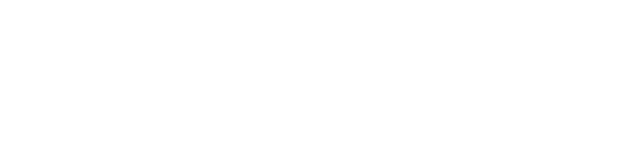
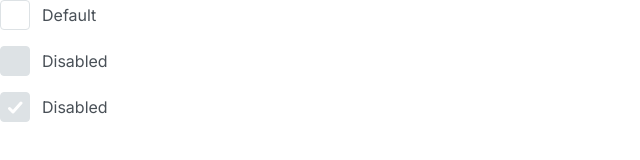
Before and after one commit to js-tasks-ru/htmlcss-20250313_n-belozyorova, a website: page 07-lection5/01-checkbox/index.html in a window 1280 px wide. Shown: the whole page, without its empty margins (0-640 px from the left). Drawn offline with Linux system fonts and the light colour scheme.

Commit message:
Checkbox component added

```diff
--- a/07-lection5/01-checkbox/checkbox.css
+++ b/07-lection5/01-checkbox/checkbox.css
@@ -0,0 +1,62 @@
+.checkbox {
+  display: inline-block;
+}
+
+.checkbox__input {
+  position: absolute;
+  left: -100vw;
+}
+
+.checkbox__state {
+  display: flex;
+  align-items: center;
+  gap: 12px;
+}
+
+.checkbox__control {
+  width: 28px;
+  height: 28px;
+  background: var(--white);
+  border: 1px solid var(--grey-2);
+  border-radius: 4px;
+  display: flex;
+  align-items: center;
+  justify-content: center;
+}
+
+.checkbox__icon {
+  display: none;
+}
+
+.checkbox__legend {
+  font-family: 'Inter';
+  font-style: normal;
+  font-weight: 400;
+  font-size: 16px;
+  line-height: 24px;
+  color: var(--grey-4);
+}
+
+.checkbox__input:checked ~ .checkbox__state .checkbox__control {
+  border-color: var(--blue-1);
+  background-color: var(--blue-1);
+}
+
+.checkbox__input:checked ~ .checkbox__state .checkbox__icon {
+  display: block;
+}
+
+.checkbox__input:disabled ~ .checkbox__state .checkbox__control {
+  border-color: var(--grey-2);
+  background-color: var(--grey-2);
+}
+
+.checkbox__input:focus ~ .checkbox__state .checkbox__legend {
+  text-decoration: underline;
+}
+
+.input__wrapper {
+  display: flex;
+  flex-direction: column;
+  gap: 16px;
+}
--- a/07-lection5/01-checkbox/index.html
+++ b/07-lection5/01-checkbox/index.html
@@ -6,6 +6,43 @@
         <link rel="stylesheet" href="./checkbox.css">
     </head>
     <body>
-
+        <div class="input__wrapper">
+            <label class="checkbox">
+                <input type="checkbox" class="checkbox__input" />
+                <div class="checkbox__state">
+                    <div class="checkbox__control">
+                        <svg class="checkbox__icon" width="15" height="13" viewBox="0 0 15 13" fill="none"
+                          xmlns="http://www.w3.org/2000/svg">
+                            <path d="M1.5 7.5L5 11L13 2" stroke="white" stroke-width="3" stroke-linecap="round" stroke-linejoin="round" />
+                        </svg>
+                    </div>
+                    <div class="checkbox__legend">Default</div>
+                </div>
+            </label>
+            <label class="checkbox">
+                <input type="checkbox" class="checkbox__input" disabled />
+                <div class="checkbox__state">
+                    <div class="checkbox__control">
+                        <svg class="checkbox__icon" width="15" height="13" viewBox="0 0 15 13" fill="none"
+                          xmlns="http://www.w3.org/2000/svg">
+                          <path d="M1.5 7.5L5 11L13 2" stroke="white" stroke-width="3" stroke-linecap="round" stroke-linejoin="round" />
+                        </svg>
+                    </div>
+                    <div class="checkbox__legend">Disabled</div>
+                </div>
+            </label>
+            <label class="checkbox">
+                <input type="checkbox" class="checkbox__input" checked="true" disabled />
+                <div class="checkbox__state">
+                    <div class="checkbox__control">
+                        <svg class="checkbox__icon" width="15" height="13" viewBox="0 0 15 13" fill="none"
+                          xmlns="http://www.w3.org/2000/svg">
+                          <path d="M1.5 7.5L5 11L13 2" stroke="white" stroke-width="3" stroke-linecap="round" stroke-linejoin="round" />
+                        </svg>
+                    </div>
+                    <div class="checkbox__legend">Disabled</div>
+                </div>
+            </label>
+        </div>
     </body>
 </html>
```
